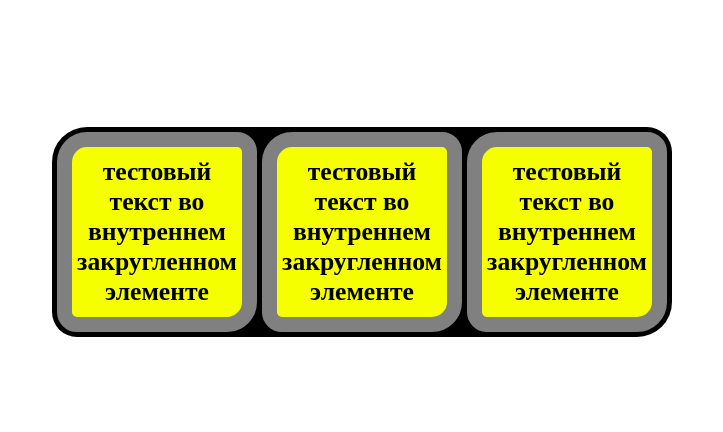
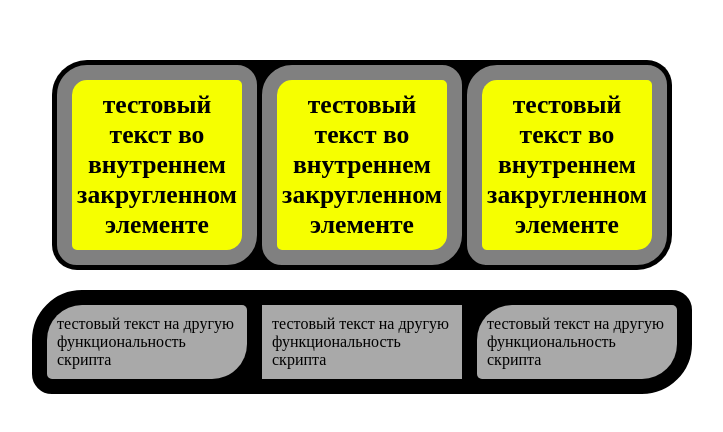
Before and after one commit to YurichBRO/smart-rounding, a plain HTML site: page index.html in a window 1280 px wide. Shown: the part 168-600 px from the top of the page, without its empty margins (278-1001 px from the left). Drawn offline with Linux system fonts and the light colour scheme.

Commit message:
1.1.0 - added rounding from parent
Now you can have a parent element with a known rounding that dictates
the rounding of tis children and not the other way around.
Works with any margin, padding, border width of both parent and
children.
Added new export functions: useInnerRounding, useRoundingFromParent,
useRoundingFromParentOnAll.
Updated example page to showcase changes

```diff
--- a/index.html
+++ b/index.html
@@ -18,6 +18,11 @@
             тестовый текст во внутреннем закругленном элементе
         </div>
     </div>
+    <div id="outer1">
+        <div class="inner1 rounded">тестовый текст на другую функциональность скрипта</div>
+        <div class="inner1">тестовый текст на другую функциональность скрипта</div>
+        <div class="inner1 rounded">тестовый текст на другую функциональность скрипта</div>
+    </div>
     <script src="index.mjs" type="module"></script>
 </body>
 </html>
--- a/index.mjs
+++ b/index.mjs
@@ -1,4 +1,7 @@
-import { useRoundingFromChildOnAll } from "./smart-rounding.mjs";
+import { useRoundingFromChildOnAll, useRoundingFromParentOnAll } from "./smart-rounding.mjs";
 
-const selectorPairs = {"#outer": ".inner"};
-document.addEventListener("DOMContentLoaded", () => useRoundingFromChildOnAll(selectorPairs));
+const selectorPairsFromChild = {"#outer": ".inner"};
+document.addEventListener("DOMContentLoaded", () => useRoundingFromChildOnAll(selectorPairsFromChild));
+
+const selectorPairsFromParent = {"#outer1": ".rounded"};
+document.addEventListener("DOMContentLoaded", () => useRoundingFromParentOnAll(selectorPairsFromParent));
--- a/smart-rounding.mjs
+++ b/smart-rounding.mjs
@@ -18,16 +18,29 @@ function roundingValueToCssValue(value) {
     return `${value[0]}px ${value[1]}px`;
 }
 
-function calculateNewCorner(corner, offsetX, offsetY) {
+function addNewCorner(corner, offsetX, offsetY) {
     return [corner[0] + offsetX, corner[1] + offsetY];
 }
 
 function addOffsetToRounding(rounding, offset) {
     return [
-        calculateNewCorner(rounding[0], offset[3], offset[0]),
-        calculateNewCorner(rounding[1], offset[1], offset[0]),
-        calculateNewCorner(rounding[2], offset[3], offset[2]),
-        calculateNewCorner(rounding[3], offset[1], offset[2]),
+        addNewCorner(rounding[0], offset[3], offset[0]),
+        addNewCorner(rounding[1], offset[1], offset[0]),
+        addNewCorner(rounding[2], offset[3], offset[2]),
+        addNewCorner(rounding[3], offset[1], offset[2]),
+    ];
+}
+
+function subNewCorner(corner, offsetX, offsetY) {
+    return [corner[0] - offsetX, corner[1] - offsetY];
+}
+
+function subOffsetFromRounding(rounding, offset) {
+    return [
+        subNewCorner(rounding[0], offset[3], offset[0]),
+        subNewCorner(rounding[1], offset[1], offset[0]),
+        subNewCorner(rounding[2], offset[3], offset[2]),
+        subNewCorner(rounding[3], offset[1], offset[2]),
     ];
 }
 
@@ -59,17 +72,32 @@ const keyToCss = {
         "paddingRight",
         "paddingBottom",
         "paddingLeft",
+    ],
+    border: [
+        "borderTopWidth",
+        "borderRightWidth",
+        "borderBottomWidth",
+        "borderLeftWidth",
     ]
 }
 
 const getPaddings = (elem) => fromCssProperties(elem, keyToCss.padding, parseFloat);
 const getMargins = (elem) => fromCssProperties(elem, keyToCss.margin, parseFloat);
 const getRounding = (elem) => fromCssProperties(elem, keyToCss.rounding, parseCssRoundingValue);
+const getBorder = (elem) => fromCssProperties(elem, keyToCss.border, parseFloat);
 
 function getOuterRounding(elem) {
     const rounding = getRounding(elem);
     const margins = getMargins(elem);
     return addOffsetToRounding(rounding, margins);
+}
+
+function getInnerRounding(elem) {
+    const rounding = getRounding(elem);
+    const paddings = getPaddings(elem);
+    const border = getBorder(elem);
+    const withoutPaddings = subOffsetFromRounding(rounding, paddings);
+    return subOffsetFromRounding(withoutPaddings, border);
 }
 
 function applyRounding(elem, rounding) {
@@ -87,10 +115,26 @@ export function useOuterRounding(target, source) {
     applyRounding(target, targetRounding);
 }
 
+export function useInnerRounding(target, source) {
+    const sourceRounding = getInnerRounding(source);
+    const targetMargins = getMargins(target);
+    const targetRounding = subOffsetFromRounding(sourceRounding, targetMargins);
+    applyRounding(target, targetRounding);
+}
+
 export function useRoundingFromChild(elem, selector) {
     const source = elem.querySelector(selector);
     if (source === null) return false;
     useOuterRounding(elem, source);
+    return true;
+}
+
+export function useRoundingFromParent(elem, selector) {
+    const targets = elem.querySelectorAll(selector);
+    if (targets.length === 0) return false;
+    for (const target of targets) {
+        useInnerRounding(target, elem);
+    }
     return true;
 }
 
@@ -108,3 +152,18 @@ export function useRoundingFromChildOnAll(selectorPairs) {
         }
     }
 }
+
+export function useRoundingFromParentOnAll(selectorPairs) {
+    for (const sourceSelector in selectorPairs) {
+        const sources = document.querySelectorAll(sourceSelector);
+        for (const source of sources) {
+            const result = useRoundingFromParent(source, selectorPairs[sourceSelector]);
+            if (result) {
+                console.log(`Applied rounding on '${selectorPairs[sourceSelector]}' using '${sourceSelector}'`);
+            }
+            else {
+                console.warn("Could not find target elements for", source);
+            }
+        }
+    }
+}
--- a/style.css
+++ b/style.css
@@ -12,6 +12,8 @@ body {
     display: flex;
     align-items: center;
     justify-content: center;
+    flex-direction: column;
+    gap: 10px;
 }
 
 #outer {
@@ -43,3 +45,25 @@ body {
     border-radius: 30px 20px;
     border: 15px solid gray;
 }
+
+#outer1 {
+    display: flex;
+    gap: 5px;
+    background-color: black;
+}
+
+.inner1 {
+    width: 200px;
+    padding: 10px;
+    background-color: darkgray;
+}
+
+#outer1 {
+    padding: 10px;
+    border-radius: 60px 30px;
+    border: 10px solid white;
+}
+
+.inner1 {
+    margin: 5px;
+}
```
